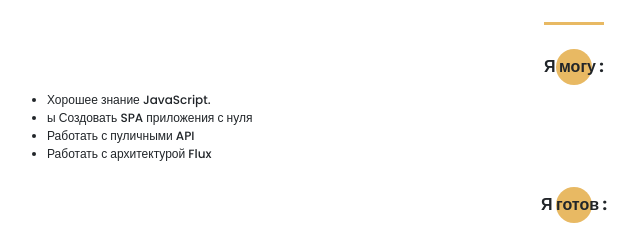
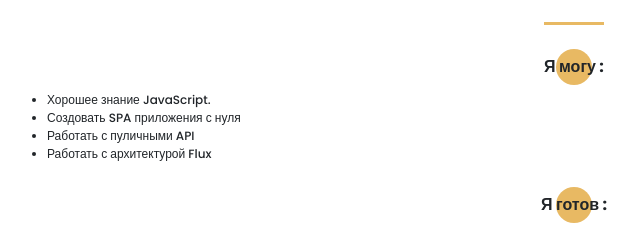
Before and after one commit to hachaturoff/hachaturoff.github.io, a plain HTML site: page index.html in a window 1280 px wide. Shown: the part 1989-2215 px from the top of the page, 66-706 px from the left. Drawn offline with Linux system fonts and the light colour scheme.

Commit message:
Update index.html

```diff
--- a/index.html
+++ b/index.html
@@ -209,7 +209,7 @@
                        <li >
                            Хорошее знание JavaScript.
                        </li>
-                       <li >ы
+                       <li >
                            Создовать SPA приложения с нуля
                        </li>
                        <li>
```
